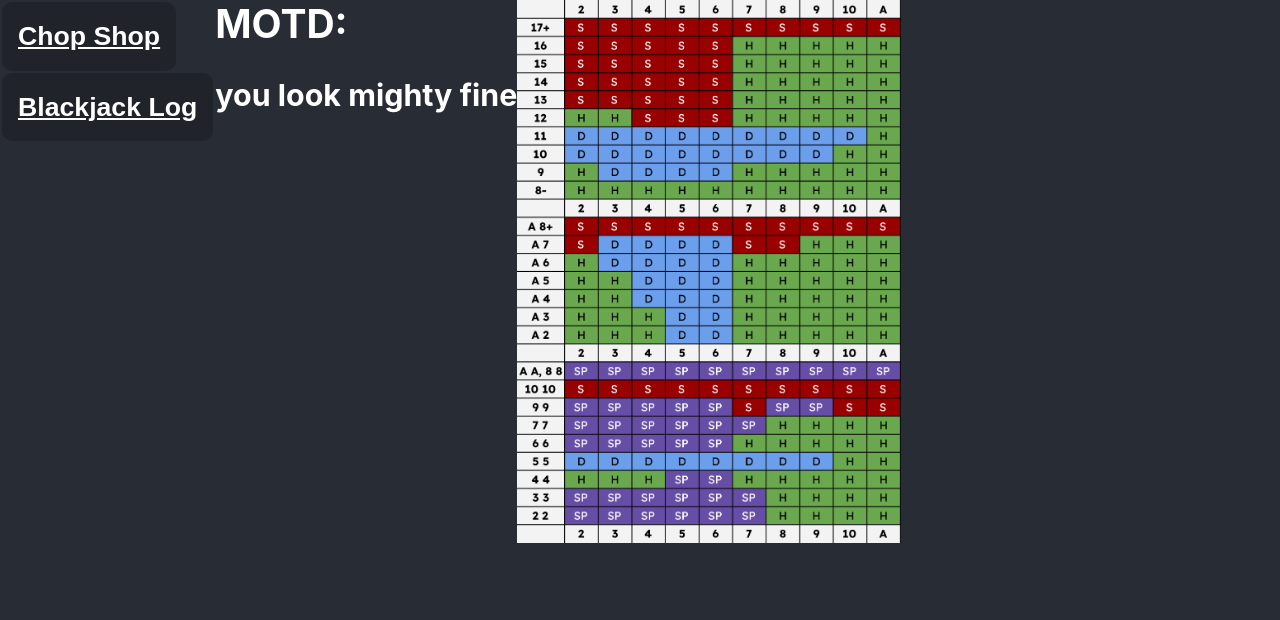
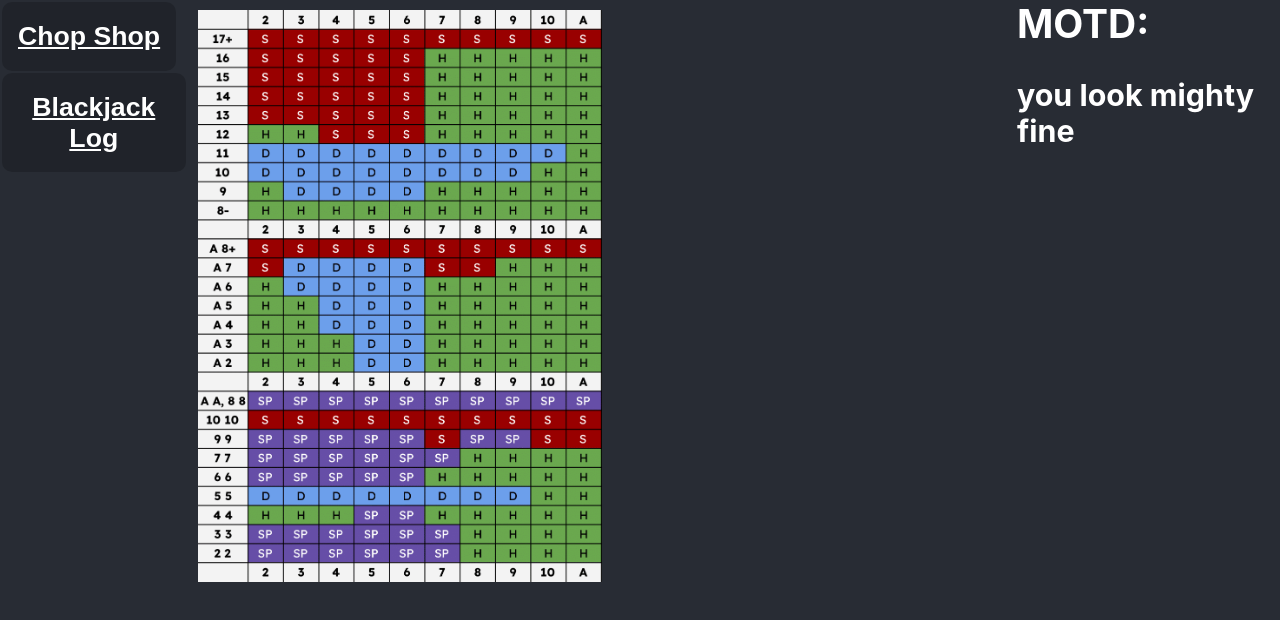
Before and after one commit to sjyamas/chop-shop, a React (Create React App) app: page / in a window 1280 px wide. Shown: the top 620 px of the page. Built offline with nearby package versions, Linux system fonts and the light colour scheme.

Commit message:
Front page changes

```diff
--- a/src/Pages/Pages.jsx
+++ b/src/Pages/Pages.jsx
@@ -21,13 +21,17 @@ export default function Pages() {
               </Link>
             </CustomButton>
           </div>
+          <div style={{padding: 10}}>
+            <img src={bjchart} alt="bjchart" style={{ width: "50%" }} />
+          </div>
           <div>
+            <div>
             <h2 style={{ margin: 0 }}>
               MOTD:
             </h2>
             <h3> you look mighty fine </h3>
+            </div>
           </div>
-          <img src={bjchart} alt="bjchart" style={{ width: "30%" }} />
         </div>
       </div>
     </div>
```
